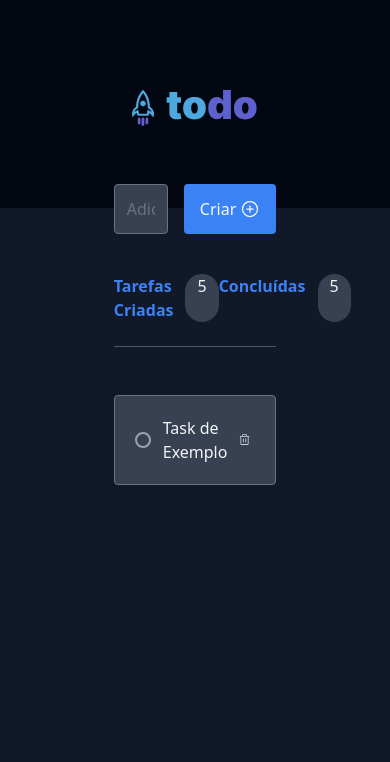
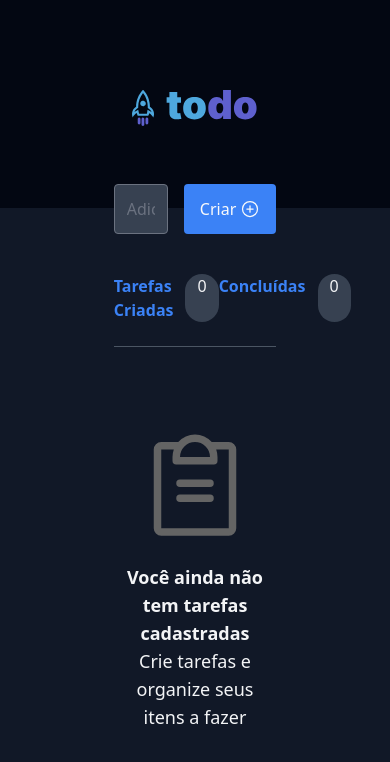
Before and after one commit to JhonesJhonatas/todo-challenge, a React (Vite) app: page / in a window 390 px wide. Shown: the top 762 px of the page. Built offline with nearby package versions, Linux system fonts and the light colour scheme.

Commit message:
Aplicação completamente desenvolvida, falta apenas deixar responsivo

```diff
--- a/src/components/App.tsx
+++ b/src/components/App.tsx
@@ -1,22 +1,85 @@
 import { Form } from "./Form"
+import { HasNoTasks } from "./HasNoTasks"
 import { Header } from "./Header"
 import { TaskBox } from "./TaskBox"
 import { TasksInfo } from "./TasksInfo"
+import { useState } from 'react'
+
+interface PropsTaskModel {
+  id: string,
+  status: boolean,
+  content: string,
+}
+
+interface ChangeStatusOfTask{
+  id: string,
+  status: boolean,
+}
 
 export function App() {
+  //Definição de Estados
+  const [listOfTasks, setListOfTasks] = useState<PropsTaskModel[]>([])
+  const [countOfTasks, setCountOfTasks] = useState(0)
+  const [countOfCompleteTasks, setCountOfCompleteTasks] = useState(0)
+
+  //Registra uma nova task no estado de tasks
+  function registerNewTask(taskToRegister :PropsTaskModel){
+
+    if(listOfTasks.length === 0){
+      setListOfTasks([taskToRegister])
+      updateTaskInfo()
+    }else{
+      setListOfTasks([...listOfTasks, taskToRegister])
+      updateTaskInfo()
+    }
+
+    setCountOfTasks(countOfTasks + 1)
+
+  }
+
+  function chageStatusOfTask({id, status}: ChangeStatusOfTask){
+
+    const index = listOfTasks.findIndex(task => task.id === id)
+
+    listOfTasks[index].status = status
+
+    setListOfTasks(listOfTasks)
+
+    updateTaskInfo()
+
+  }
+
+  function deleteForListTask(id: string){
+    const newListWithoutDeletedOne = listOfTasks.filter(task => task.id !== id)
+    const newListOfCompleteTasks = newListWithoutDeletedOne.filter(task => task.status === true)
+
+    setListOfTasks(newListWithoutDeletedOne)
+
+    setCountOfTasks(newListWithoutDeletedOne.length)
+    setCountOfCompleteTasks(newListOfCompleteTasks.length)
+  }
+
+  function updateTaskInfo(){
+
+    const listOfCompletedTasks = listOfTasks.filter(task => task.status === true)
+
+    setCountOfCompleteTasks(listOfCompletedTasks.length)
+  }
 
   return (
     <main className="bg-gray-900 h-screen w-screen">
 
       <Header />
 
-      <Form />
+      <Form registerNewTask={registerNewTask}/>
 
       <section className="w-5/12 mx-auto mt-10 mb-10 flex flex-col gap-y-4">
 
-        <TasksInfo />
+        <TasksInfo countOfTasks={countOfTasks} countOfCompleteTasks={countOfCompleteTasks} />
 
-        <TaskBox />
+        {listOfTasks.length === 0 ? <HasNoTasks /> : listOfTasks.map(task => {
+          return <TaskBox key={task.id} id={task.id} status={task.status} content={task.content} chageStatusOfTask={chageStatusOfTask} deleteForListTask={deleteForListTask}/>
+        })}
 
       </section>
 
--- a/src/components/Form.tsx
+++ b/src/components/Form.tsx
@@ -1,20 +1,53 @@
 import { PlusCircle } from "@phosphor-icons/react";
+import { ChangeEvent, FormEvent, useState } from "react";
+import { v4 as uuid } from 'uuid'
 
-export function Form() {
+interface FormParams {
+  registerNewTask: Function,
+}
+
+interface TaskModel {
+  id: String,
+  status: Boolean,
+  content: String,
+}
+
+export function Form({ registerNewTask }: FormParams) {
+
+  const [valueOfForm, setValueOfForm] = useState('')
+
+  function changeStateOfForm(event: ChangeEvent<HTMLInputElement>) {
+    setValueOfForm(event.target.value)
+  }
+
+  function handleCreateNewTask(event: FormEvent) {
+    event.preventDefault()
+
+    const newTask : TaskModel = {
+      id: uuid(),
+      status: false,
+      content: valueOfForm,
+    }
+
+    registerNewTask(newTask)
+  }
 
   return (
 
-    <form className="flex justify-center -mt-6 gap-4 w-5/12 mx-auto">
+    <form onSubmit={handleCreateNewTask} className="flex justify-center -mt-6 gap-4 w-5/12 mx-auto">
+
       <input
-        name="inputForm"
+        onChange={changeStateOfForm}
         className="p-3 rounded text-gray-100 bg-gray-700 w-full focus:outline-none focus:outline focus:outline-blue-500"
         type="text"
         placeholder="Adicione uma nova tarefa"
       />
+
       <button type="submit" className="flex bg-blue-500 rounded pw-2 px-4 items-center gap-1 text-gray-50 cursor-pointer ease-in-out duration-300 hover:bg-blue-600">
         <p>Criar</p>
         <PlusCircle size={20} />
       </button>
+
     </form>
   );
 }
--- a/src/components/TaskBox.tsx
+++ b/src/components/TaskBox.tsx
@@ -1,20 +1,42 @@
 import { Trash } from '@phosphor-icons/react'
+import { ChangeEvent } from 'react'
 
-export function TaskBox() {
+interface TaskBoxProps{
+  id: string,
+  status: boolean,
+  content: string,
+  chageStatusOfTask: Function,
+  deleteForListTask: Function,
+}
 
+export function TaskBox({id, status, content, chageStatusOfTask, deleteForListTask} : TaskBoxProps) {
+
+  function handleCompleteTask(event: ChangeEvent<HTMLInputElement>){
+
+    const propsToChange ={
+      id: id,
+      status: event.target.checked,
+    }
+
+    chageStatusOfTask(propsToChange)
+  }
+
+  function handleDeleteTask(){
+    deleteForListTask(id)
+  }
 
   return (
     <div className='bg-gray-700 rounded border border-gray-500 p-5 flex justify-between items-center'>
 
       <div className='flex gap-3 items-center'>
 
-        <input name="checkBoxInput" className='border-2 bg-transparent rounded-full cursor-pointer border-gray-400 hover:bg-blue-950' type="checkbox" />
+        <input onChange={handleCompleteTask} name="checkBoxInput" className='border-2 bg-transparent rounded-full cursor-pointer border-gray-400 hover:bg-blue-950' type="checkbox" />
 
-        <p className='text-gray-100'>Task de Exemplo</p>
+        <p className={status === true ? 'line-through text-gray-100' : 'text-gray-100'}>{content}</p>
 
       </div>
 
-      <Trash className='text-gray-300 cursor-pointer ease-in-out duration-100  hover:bg-gray-800 hover:text-red-600 rounded p-1' size={28} />
+      <Trash onClick={handleDeleteTask} className='text-gray-300 cursor-pointer ease-in-out duration-100  hover:bg-gray-800 hover:text-red-600 rounded p-1' size={28} />
 
     </div>
   )
--- a/src/components/TasksArea.tsx
+++ /dev/null
@@ -1,15 +0,0 @@
-import { TaskBox } from "./TaskBox";
-import { TasksInfo } from "./TasksInfo";
-
-export function TasksArea() {
-
-  return (
-    <section className="w-5/12 mx-auto mt-10 mb-10 flex flex-col gap-y-4">
-
-      <TasksInfo />
-
-      <TaskBox />
-
-    </section>
-  );
-}
--- a/src/components/TasksInfo.tsx
+++ b/src/components/TasksInfo.tsx
@@ -1,16 +1,21 @@
-export function TasksInfo() {
+interface TaskInfoProps{
+  countOfTasks: number,
+  countOfCompleteTasks: number,
+}
+
+export function TasksInfo({countOfTasks, countOfCompleteTasks}: TaskInfoProps) {
 
   return (
     <section className="border-b border-gray-600 pb-6 flex justify-between mb-8">
 
       <div className="flex gap-3">
         <p className="text-blue-500 font-bold">Tarefas Criadas</p>
-        <p className="bg-gray-700 rounded-full px-3 text-gray-100">{5}</p>
+        <p className="bg-gray-700 rounded-full px-3 text-gray-100">{countOfTasks}</p>
       </div>
 
       <div className="flex gap-3">
         <p className="text-blue-500 font-bold">Concluídas</p>
-        <p className="bg-gray-700 rounded-full px-3 text-gray-100">{5}</p>
+        <p className="bg-gray-700 rounded-full px-3 text-gray-100">{countOfCompleteTasks}</p>
       </div>
 
     </section>
```
